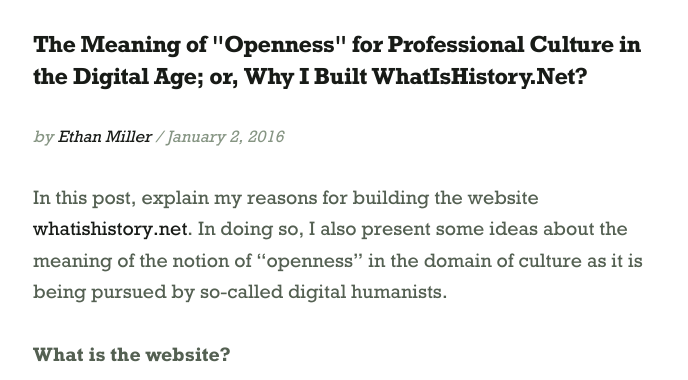
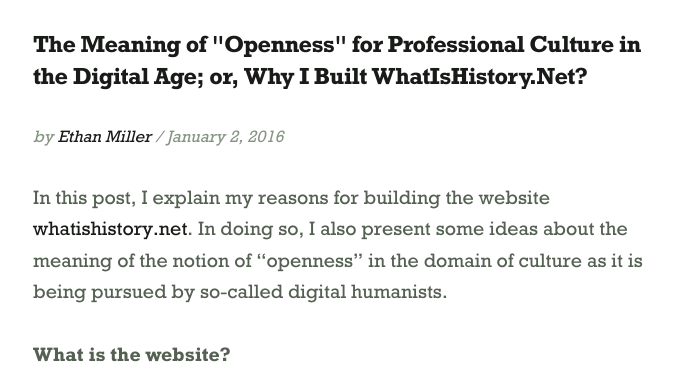
Before and after one commit to ezmiller/humanscode, a Jekyll site: the page built from _posts/2016-01-19-the-meaning-of-openness.markdown, in a window 1280 px wide and 900 px high. Shown: the top 380 px of the window, without its empty margins (127-815 px from the left). Built offline with Jekyll 4.4.1, drawn with Linux system fonts in a browser that asks for light colours; some web fonts are replaced.

```diff
--- a/_posts/2016-01-19-the-meaning-of-openness.markdown
+++ b/_posts/2016-01-19-the-meaning-of-openness.markdown
@@ -6,7 +6,7 @@ date:   2016-1-02
 categories: digital humanities
 ---
 
-In this post, explain my reasons for building the website <a href="http://whatishistory.net" target="_blank">whatishistory.net</a>. In doing so, I also present some ideas about the meaning of the notion of "openness" in the domain of culture as it is being pursued by so-called digital humanists.
+In this post, I explain my reasons for building the website <a href="http://whatishistory.net" target="_blank">whatishistory.net</a>. In doing so, I also present some ideas about the meaning of the notion of "openness" in the domain of culture as it is being pursued by so-called digital humanists.
 
 ####What is the website?
 
```
